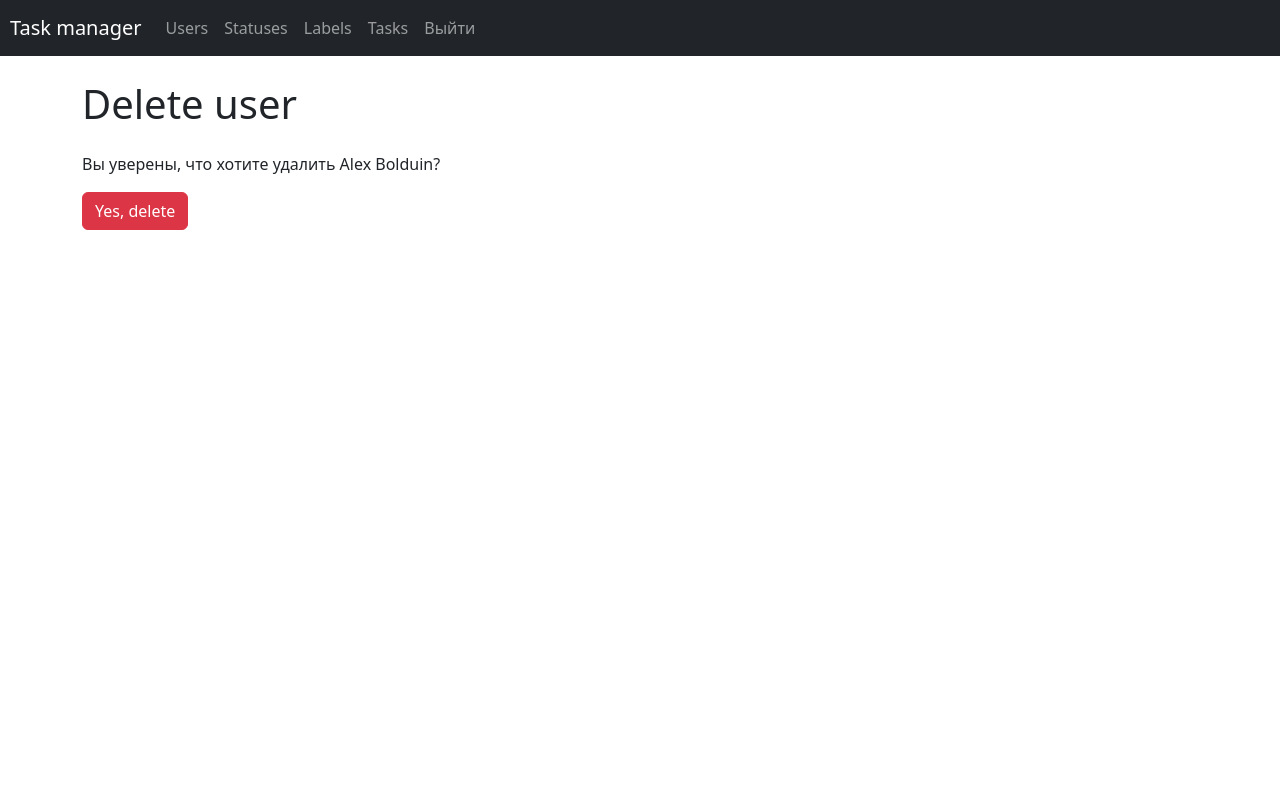
After one commit to Evgenii-Prokofev/Task-Manager, a Django app: page /users/1/delete/ in a window 1280 px wide. The commit adds this page. Run offline with Django 5.2, Linux system fonts and the light colour scheme; a user stored in the database is signed in; data comes from the database, SQL or seed files in the repository; both versions use the stored data as it was after the commit; some libraries are stand-ins or nearby versions.

Commit message:
create UserDelete

```diff
--- a/task_manager/mixins.py
+++ b/task_manager/mixins.py
@@ -25,3 +25,16 @@ class UserPermitModifyMixin(UserPassesTestMixin):
         message = _("You don't have permissions to modify another user.")
         messages.error(self.request, message)
         return redirect(reverse_lazy('users'))
+
+
+class DeleteProtectionMixin:
+
+    protected_message = None
+    protected_url = None
+
+    def post(self, request, *args, **kwargs):
+        try:
+            return super().post(request, *args, **kwargs)
+        except ProtectedError:
+            messages.error(request, self.protected_message)
+            return redirect(self.protected_url)
--- /dev/null
+++ b/task_manager/templates/users/delete.html
@@ -0,0 +1,20 @@
+{% extends 'base.html' %}
+
+{% load i18n %}
+
+{% block title %}{% trans 'Task manager' %}{% endblock %}
+
+{% block content %}
+<div class="container wrapper flex-grow-1">
+      <h1 class="my-4">
+          {% trans 'Delete user' %}
+      </h1>
+
+<p>Вы уверены, что хотите удалить {{ user.get_full_name }}?</p>
+<form action="{% url 'user_delete' user.id %}" method="post">
+  {% csrf_token %}
+  <input class="btn btn-danger" type="submit" value="{% trans 'Yes, delete' %}">
+</form>
+
+    </div>
+{% endblock %}
--- a/task_manager/templates/users/index.html
+++ b/task_manager/templates/users/index.html
@@ -31,7 +31,7 @@
       <td>
         <a href="{% url 'user_update' user.id %}">{% trans "Update" %}</a>
         <br>
-        <a href="{% url 'users' %}">{% trans "Delete" %}</a>
+        <a href="{% url 'user_delete' user.id %}">{% trans "Delete" %}</a>
       </td>
     </tr>
   {% endfor %}
--- a/task_manager/users/urls.py
+++ b/task_manager/users/urls.py
@@ -1,7 +1,7 @@
 from django.urls import path
 from task_manager.users.views import (
     UsersListView, UserCreateView,
-    UserUpdateView,
+    UserUpdateView, UserDeleteView
 )
 
 
@@ -11,4 +11,6 @@ urlpatterns = [
         name='user_create'),
     path('<int:pk>/update/', UserUpdateView.as_view(),
         name='user_update'),
+    path('<int:pk>/delete/', UserDeleteView.as_view(),
+        name='user_delete'),
 ]
--- a/task_manager/users/views.py
+++ b/task_manager/users/views.py
@@ -2,11 +2,11 @@ from django.contrib.messages.views import SuccessMessageMixin
 from django.shortcuts import render
 from django.views.generic import ListView
 from django.urls import reverse_lazy
-from django.views.generic import CreateView, UpdateView
+from django.views.generic import CreateView, UpdateView, DeleteView
 from task_manager.users.models import User
 from task_manager.users.forms import UserCreateForm
 from django.utils.translation import gettext_lazy as _
-from task_manager.mixins import UserLoginMixin, UserPermitModifyMixin
+from task_manager.mixins import UserLoginMixin, UserPermitModifyMixin, DeleteProtectionMixin
 
 
 # Create your views here.
@@ -34,3 +34,18 @@ class UserUpdateView(UserLoginMixin, UserPermitModifyMixin, SuccessMessageMixin,
     success_message = _('User is successfully updated')
     permission_message = _('You have no rights to change another user.')
     permission_url = reverse_lazy('users')
+
+
+class UserDeleteView(UserLoginMixin, UserPermitModifyMixin,
+                        DeleteProtectionMixin, SuccessMessageMixin,
+                        DeleteView):
+
+    template_name = 'users/delete.html'
+    model = User
+    success_url = reverse_lazy('users')
+    success_message = _('User is successfully deleted')
+    permission_message = _('You have no rights to change another user.')
+    permission_url = reverse_lazy('users')
+    protected_message = \
+        _('Unable to delete a user because he is being used')
+    protected_url = reverse_lazy('users')
```
Also changed, not shown: db.sqlite3, 1 other file.
